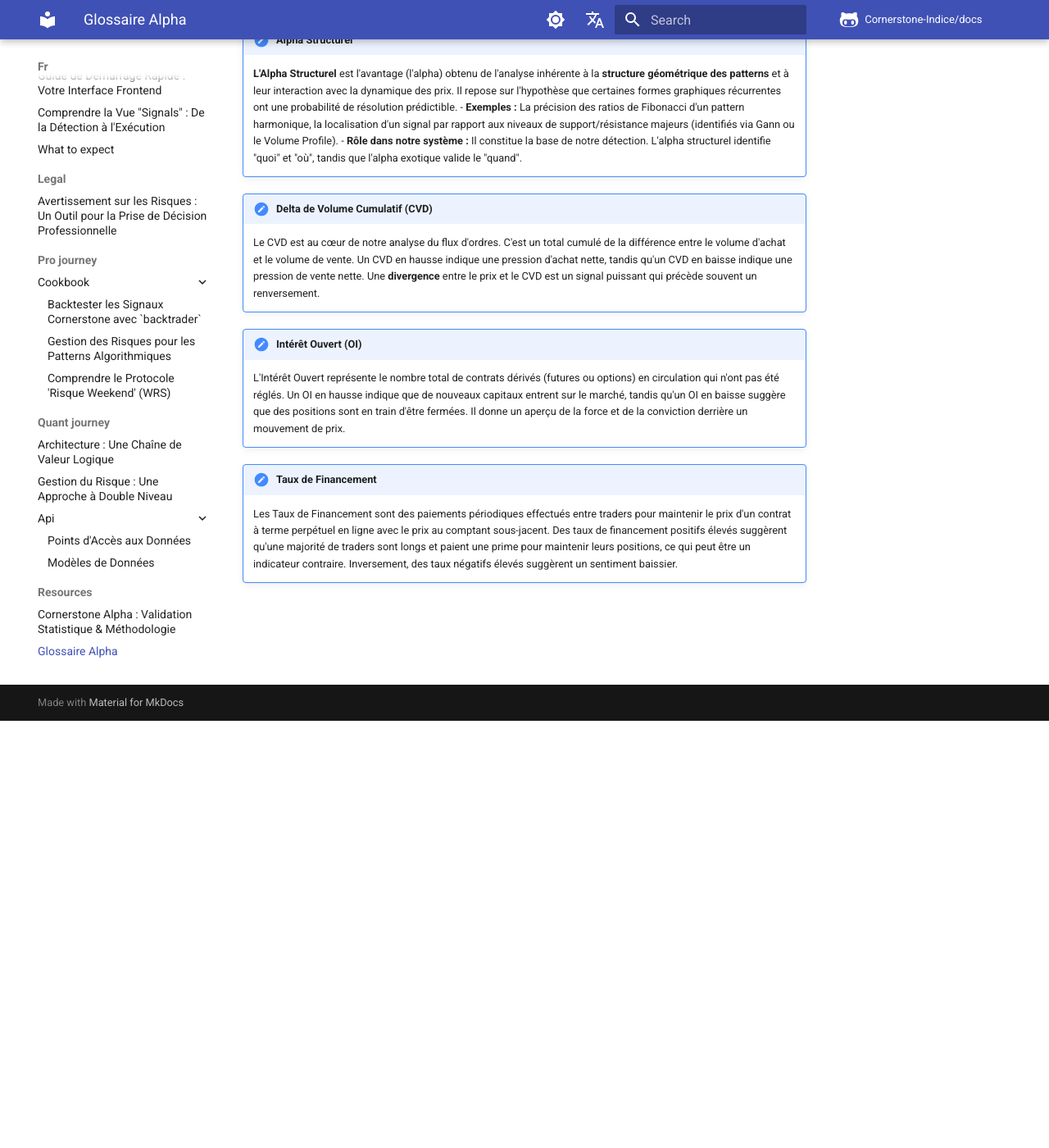
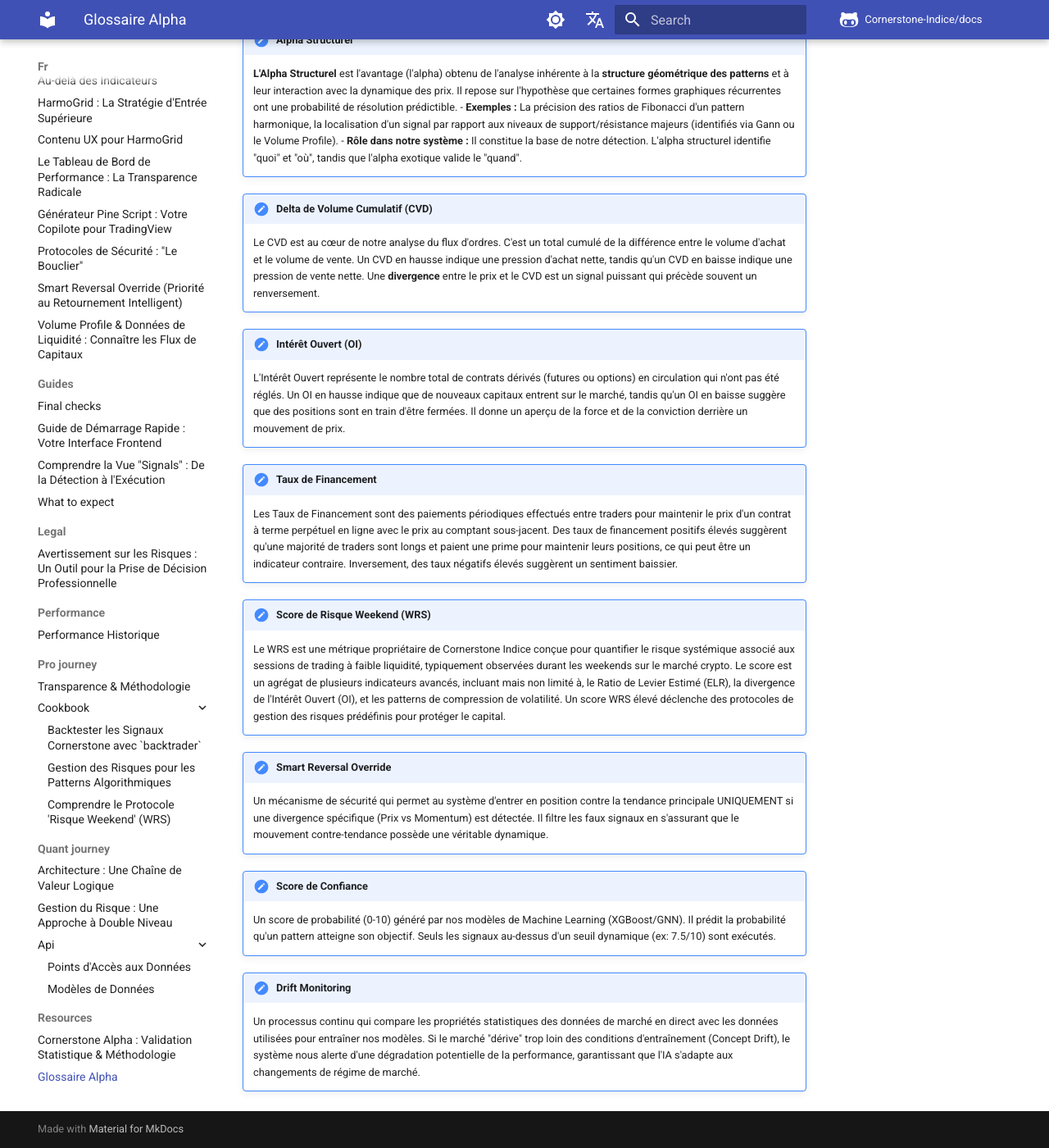
Before and after one commit to sfavato/cornerstone_trading_systems, an MkDocs documentation site: the page built from docs/fr/resources/alpha_glossary.md, in a window 1280 px wide and 1400 px high, scrolled down 521 px. Shown: the whole window at 82% size. Built offline with MkDocs 1.6.1 and Material for MkDocs 9.7.7, drawn with Linux system fonts in a browser that asks for light colours; comment, search, counter and statistics services are not loaded.

Commit message:
Transform documentation from functional to sales-oriented: add Security Protocols (The Shield), Historical Performance, and rename Pro Journey.

```diff
--- /dev/null
+++ b/docs/fr/pro_journey/index.md
@@ -0,0 +1,8 @@
+# Transparence & Méthodologie
+
+!!! note "Important : Aucune Compétence Technique Requise"
+    Cette section détaille nos protocoles internes pour une transparence totale. **Aucune compétence technique n'est requise pour suivre nos signaux.**
+
+    Nous croyons qu'un utilisateur éduqué est un utilisateur protégé. Bien que les "Recettes du Trader" et notre méthodologie puissent sembler complexes, elles sont là pour prouver que notre système repose sur une ingénierie rigoureuse, pas sur de la magie. Vous n'avez pas besoin de savoir coder pour profiter de Cornerstone Indice.
+
+Cette section sert de livre ouvert sur la salle des machines de Cornerstone Indice. Nous y partageons nos recherches, nos méthodologies de backtesting et la logique interne qui pilote nos signaux.
--- a/docs/fr/resources/alpha_glossary.md
+++ b/docs/fr/resources/alpha_glossary.md
@@ -20,3 +20,15 @@ Ce glossaire définit les métriques "alpha" de base que notre système utilise
 
 !!! note "Taux de Financement"
     Les Taux de Financement sont des paiements périodiques effectués entre traders pour maintenir le prix d'un contrat à terme perpétuel en ligne avec le prix au comptant sous-jacent. Des taux de financement positifs élevés suggèrent qu'une majorité de traders sont longs et paient une prime pour maintenir leurs positions, ce qui peut être un indicateur contraire. Inversement, des taux négatifs élevés suggèrent un sentiment baissier.
+
+!!! note "Score de Risque Weekend (WRS)"
+    Le WRS est une métrique propriétaire de Cornerstone Indice conçue pour quantifier le risque systémique associé aux sessions de trading à faible liquidité, typiquement observées durant les weekends sur le marché crypto. Le score est un agrégat de plusieurs indicateurs avancés, incluant mais non limité à, le Ratio de Levier Estimé (ELR), la divergence de l'Intérêt Ouvert (OI), et les patterns de compression de volatilité. Un score WRS élevé déclenche des protocoles de gestion des risques prédéfinis pour protéger le capital.
+
+!!! note "Smart Reversal Override"
+    Un mécanisme de sécurité qui permet au système d'entrer en position contre la tendance principale UNIQUEMENT si une divergence spécifique (Prix vs Momentum) est détectée. Il filtre les faux signaux en s'assurant que le mouvement contre-tendance possède une véritable dynamique.
+
+!!! note "Score de Confiance"
+    Un score de probabilité (0-10) généré par nos modèles de Machine Learning (XGBoost/GNN). Il prédit la probabilité qu'un pattern atteigne son objectif. Seuls les signaux au-dessus d'un seuil dynamique (ex: 7.5/10) sont exécutés.
+
+!!! note "Drift Monitoring"
+    Un processus continu qui compare les propriétés statistiques des données de marché en direct avec les données utilisées pour entraîner nos modèles. Si le marché "dérive" trop loin des conditions d'entraînement (Concept Drift), le système nous alerte d'une dégradation potentielle de la performance, garantissant que l'IA s'adapte aux changements de régime de marché.
--- a/mkdocs.yml
+++ b/mkdocs.yml
@@ -89,16 +89,19 @@ extra:
   en:
     nav:
       - 'Home': 'index.md'
+      - 'Historical Performance': 'performance/historical.md'
       - 'Freemium Journey':
       - 'Core Concepts':
           - 'Pattern vs. Signal': 'core_concepts/pattern_vs_signal.md'
           - 'The Confidence Score': 'core_concepts/confidence_score.md'
-      - 'Pro Journey':
+      - 'Transparency & Methodology':
+        - 'Overview': 'pro_journey/index.md'
         - 'Trader''s Cookbook':
           - 'Backtesting Signals': 'pro_journey/cookbook/backtesting_python.md'
           - 'Risk Management': 'pro_journey/cookbook/risk_management.md'
           - 'Weekend Risk Protocol': 'pro_journey/cookbook/weekend_risk.md'
       - 'Features':
+        - 'Security Protocols': 'features/security_protocols.md'
         - 'HarmoGrid': 'features/harmogrid.md'
         - 'Smart Reversal': 'features/smart_reversal.md'
         - 'Performance Dashboard': 'features/performance_dashboard.md'
@@ -119,17 +122,20 @@ extra:
   fr:
     nav:
       - 'Accueil': 'index.md'
+      - 'Performance Historique': 'performance/historical.md'
       - 'Parcours Freemium':
         - 'Démarrage Rapide': 'getting_started.md'
         - 'Concepts Clés':
           - 'Pattern vs. Signal': 'core_concepts/pattern_vs_signal.md'
           - 'Le Score de Confiance': 'core_concepts/confidence_score.md'
-      - 'Parcours Pro':
+      - 'Transparence & Méthodologie':
+        - 'Vue d''ensemble': 'pro_journey/index.md'
         - 'Recettes du Trader':
           - 'Backtester les Signaux': 'pro_journey/cookbook/backtesting_python.md'
           - 'Gestion du Risque': 'pro_journey/cookbook/risk_management.md'
           - 'Protocole Risque Weekend': 'pro_journey/cookbook/weekend_risk.md'
       - 'Fonctionnalités':
+        - 'Protocoles de Sécurité': 'features/security_protocols.md'
         - 'HarmoGrid': 'features/harmogrid.md'
         - 'Smart Reversal': 'features/smart_reversal.md'
         - 'Tableau de Bord de Performance': 'features/performance_dashboard.md'
```
Also changed, not shown: docs/features/security_protocols.md (added, +29 -0 lines), docs/fr/features/security_protocols.md (added, +29 -0 lines), docs/fr/performance/historical.md (added, +16 -0 lines), docs/performance/historical.md (added, +16 -0 lines), docs/pro_journey/index.md (added, +8 -0 lines), docs/resources/alpha_glossary.md (+9 -0 lines).
